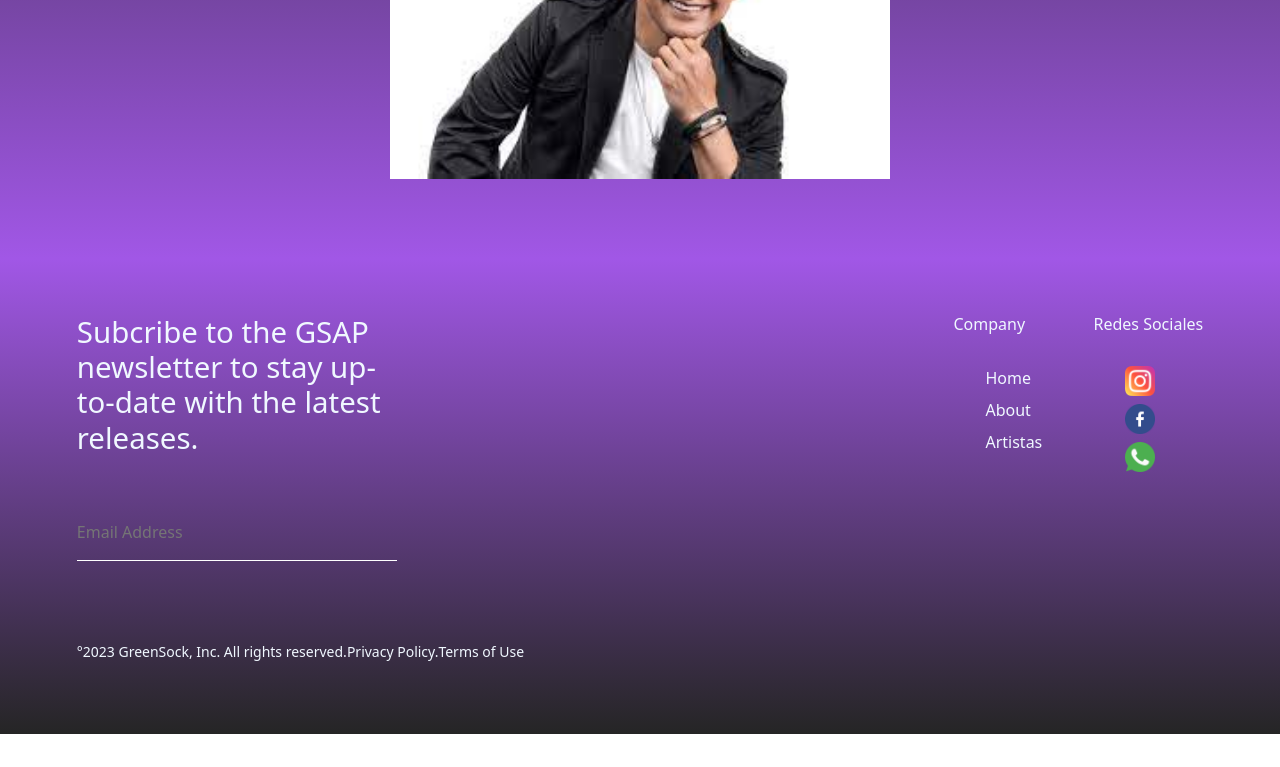
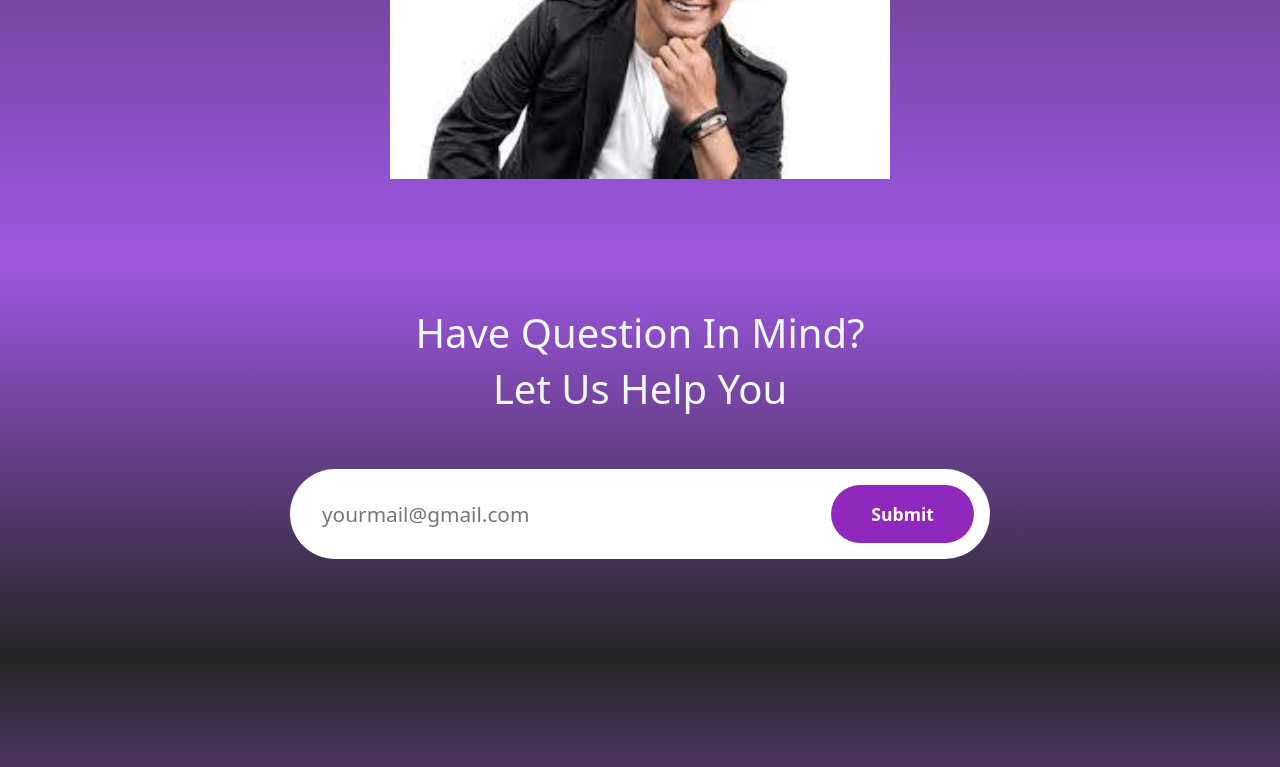
Before and after one commit to Juanolarte11/YGENESIS, a React (Create React App) app: page / in a window 1280 px wide. Shown: the part 2000-2767 px from the top of the page. Before the commit the page ends 2734 px from the top, so only its background shows below. Built offline with nearby package versions, Linux system fonts and the light colour scheme.

Commit message:
Se termino el componente footer y contact

```diff
--- a/src/App.js
+++ b/src/App.js
@@ -2,6 +2,7 @@ import Navbar from "./Components/Navbar"
 import AcercaYo from "./Screens/AcercaYo";
 import Artistas from "./Screens/Artistas";
 import Conctact from "./Screens/Conctact";
+import Footer from "./Screens/Footer";
 import Home from "./Screens/Home";
 
 
@@ -14,6 +15,7 @@ function App() {
       <AcercaYo/>
       <Artistas/>
       <Conctact/>
+      <Footer/>
     </div>
   );
 }
--- a/src/Components/Navbar.module.css
+++ b/src/Components/Navbar.module.css
@@ -61,7 +61,7 @@
         justify-content: space-evenly;
         height: 60px;
         background-color: rgb(77, 52, 100);
-        width: 100%;
+        width: auto;
     }
 }
 
--- a/src/Screens/Artistas.jsx
+++ b/src/Screens/Artistas.jsx
@@ -29,7 +29,7 @@ const Artistas = () => {
 
     return (
         <div name="Artistas" className={styles.carousel}>
-            <h2 className={styles.title}>Artistas que manejo</h2>
+            <h2 className={styles.title}>Artistas que se manejan</h2>
             <div className={styles.carouselContainer}>
                 <FaArrowCircleLeft onClick={handlePrev} size={100} className={styles.flechaLogo} />
                 <Artista artista={artistas[currentIndex]}/>
--- a/src/Screens/Conctact.jsx
+++ b/src/Screens/Conctact.jsx
@@ -1,58 +1,80 @@
-import React from 'react'
-import styles from './Contact.module.css'
-import { Link } from 'react-scroll';
+// import React, { useState } from 'react'
+// import styles from './Contact.module.css'
+// import { Link } from 'react-scroll';
 
-const Conctact = () => {
-    return (
-        <footer>
-            <div className={styles.footerWrapper}>
-                <div className={styles.footerSection}>
-                    <div className={styles.footerSubcribe}>
-                        <h2>  Subcribe to the GSAP newsletter to stay up-to-date with the latest releases. </h2>
-                        <div className={styles.inputBox}>
-                            <input type="email" placeholder='Email Address' />
-                            <button>
+// const Conctact = () => {
 
-                            </button>
-                        </div>
-                    </div>
-                    <nav className={styles.footerNav}>
-                        <div>
-                            <h3>Company</h3>
-                            <ul>
-                                <li><Link to='Home' className={styles.A}>Home</Link></li>
-                                <li><Link to='AcercaDeMi' className={styles.A}>About</Link></li>
-                                <li><Link to='Artistas' className={styles.A}>Artistas</Link></li>
-                            </ul>
-                        </div>
-                        <div>
-                            <h3>Redes Sociales</h3>
-                            <ul>
-                                <li><a href='https://www.instagram.com/'><img className={styles.imagenSimbolo} src={require("../assets/instagram.png")} alt="Simbolo Instagram" /></a></li>
-                                <li><a href='https://www.facebook.com/?locale=es_LA'><img className={styles.imagenSimbolo} src={require("../assets/facebook.png")} alt="Simbolo Facebook" /></a></li>
-                                <li><a href='https://www.youtube.com/'><img className={styles.imagenSimbolo} src={require("../assets/whatsapp.png")} alt="Simbolo Whatsapp" /></a></li>
-                            </ul>
-                        </div>
+//     const [email, setEmail] = useState('');
 
-                    </nav>
-                </div>
-                <div className={styles.footerCopyright}>
-                    <p>°2023 GreenSock, Inc. All rights reserved.</p>
-                    <p>Privacy Policy.</p>
-                    <p>Terms of Use</p>
-                </div>
-            </div>
-        </footer>
-    )
-}
+//     const handleSubscribe = () => {
+//         // Aquí puedes utilizar la información del formulario, como el correo electrónico
+//         // para enviar un mensaje al destinatario deseado.
 
-export default Conctact
+//         // En este ejemplo, se abrirá el cliente de correo del usuario con un destinatario predefinido.
+//         const subject = 'Suscripción al boletín GSAP';
+//         const mailtoLink = `mailto:destinatario@gmail.com?subject=${encodeURIComponent(subject)}`;
+
+//         window.location.href = mailtoLink;
+//     };
+
+//     return (
+//         <footer>
+//             <div className={styles.footerWrapper}>
+//                 <div className={styles.footerSection}>
+//                     <div className={styles.footerSubcribe}>
+//                         <h2>Contact us for event inquiries and stay informed about our upcoming projects.</h2>
+//                         <div className={styles.inputBox}>
+//                             <input type="email" placeholder='Your Email Address' />
+//                             <button onClick={handleSubscribe}>Send</button>
+//                         </div>
+//                     </div>
+//                     <nav className={styles.footerNav}>
+//                         <div>
+//                             <h3>Company</h3>
+//                             <ul>
+//                                 <li><Link to='Home' className={styles.A}>Home</Link></li>
+//                                 <li><Link to='AcercaDeMi' className={styles.A}>About</Link></li>
+//                                 <li><Link to='Artistas' className={styles.A}>Artistas</Link></li>
+//                             </ul>
+//                         </div>
+//                         <div>
+//                             <h3>Redes Sociales</h3>
+//                             <ul>
+//                                 <li><a href='https://www.instagram.com/'><img className={styles.imagenSimbolo} src={require("../assets/instagram.png")} alt="Simbolo Instagram" /></a></li>
+//                                 <li><a href='https://www.facebook.com/?locale=es_LA'><img className={styles.imagenSimbolo} src={require("../assets/facebook.png")} alt="Simbolo Facebook" /></a></li>
+//                                 <li><a href='https://www.youtube.com/'><img className={styles.imagenSimbolo} src={require("../assets/whatsapp.png")} alt="Simbolo Whatsapp" /></a></li>
+//                             </ul>
+//                         </div>
+
+//                     </nav>
+//                 </div>
+//                 <div className={styles.footerCopyright}>
+//                     <p>°2023 GreenSock, Inc. All rights reserved.</p>
+//                     <p>Privacy Policy.</p>
+//                     <p>Terms of Use</p>
+//                 </div>
+//             </div>
+//         </footer>
+//     )
+// }
+
+// export default Conctact
 
 
+import React from "react";
+import styles from "./Contact.module.css"
 
+const Contact = () => {
+    return (
+        <div className={styles.contactPageWrapper}>
+            <h1 className={styles.primaryHeading}>Have Question In Mind?</h1>
+            <h1 className={styles.primaryHeading}>Let Us Help You</h1>
+            <div className={styles.contactFormContainer}>
+                <input type="text" placeholder="yourmail@gmail.com" />
+                <button className={styles.secondaryButton}>Submit</button>
+            </div>
+        </div>
+    );
+};
 
-// <div name='Contacto'className={styles.contactContainer}>
-//     <img className={styles.imagenSimbolo} src={require("../assets/instagram.png")} alt="Simbolo Instagram" />
-//     <img className={styles.imagenSimbolo} src={require("../assets/facebook.png")} alt="Simbolo Facebook" />
-//     <img className={styles.imagenSimbolo} src={require("../assets/whatsapp.png")} alt="Simbolo Whatsapp" />
-// </div>
+export default Contact;
--- a/src/Screens/Contact.module.css
+++ b/src/Screens/Contact.module.css
@@ -1,4 +1,4 @@
-*,
+/* *,
 *::before,
 *::after{
     margin: 0;
@@ -24,6 +24,7 @@ a,
 .A,
 button{
     cursor: pointer;
+    color: aliceblue;
 }
 
 footer {
@@ -117,4 +118,88 @@ footer {
 img{
     width: 30px;
     height: 30px;
+} */
+
+.contactPageWrapper h1 {
+    max-width: 900px !important;
+    color: aliceblue;
 }
+
+.contactPageWrapper {
+    display: flex;
+    align-items: center;
+    justify-content: center;
+    flex-direction: column;
+    background: linear-gradient(180deg, rgb(161, 87, 230), rgb(37, 37, 37));
+    padding-bottom: 100px;
+    padding-top: 50px;
+}
+
+.contactFormContainer {
+    background-color: white;
+    max-width: 700px;
+    width: 100%;
+    margin-top: 3rem;
+    display: flex;
+    align-items: center;
+    padding: 1rem;
+    border-radius: 5rem;
+}
+
+.contactFormContainer input {
+    flex: 1;
+    height: 100%;
+    border: none;
+    outline: none;
+    font-size: 1.3rem;
+    padding: 0.5rem 1rem;
+}
+
+.secondaryButton {
+    padding: 1rem 2.5rem;
+    background-color: #9028bd;
+    outline: none;
+    border: none;
+    border-radius: 5rem;
+    font-size: 1.1rem;
+    cursor: pointer;
+    font-weight: 600;
+    color: white;
+    transition: 0.2s;
+    display: flex;
+    align-items: center;
+    justify-content: center;
+}
+
+.secondaryButton svg {
+    margin-left: 0.75rem;
+    font-size: 1.5rem;
+}
+
+.secondaryButton:hover {
+    background-color: #532470;
+}
+
+@media (max-width: 800px) {
+    .contactFormContainer {
+        padding: 0.5rem !important;
+        flex-direction: column;
+        justify-content: center;
+        align-items: center;
+        border-radius: 1rem !important;
+    }
+
+    .contactFormContainer input {
+        font-size: 1rem !important;
+        max-width: 100%;
+        padding: 0.5rem 1rem !important;
+        margin-bottom: 0.8rem !important;
+        text-align: center;
+    }
+
+    .secondaryButton {
+        font-size: 1rem;
+        padding: 0.8rem 2rem;
+        cursor: pointer;
+    }
+}
--- /dev/null
+++ b/src/Screens/Footer.jsx
@@ -0,0 +1,45 @@
+import React from "react";
+import Logo from "../assets/favicon.png";
+import { BsTwitter } from "react-icons/bs";
+import { BsYoutube } from "react-icons/bs";
+import { FaFacebookF } from "react-icons/fa";
+import styles from "./Footer.module.css";  // Asegúrate de importar los estilos del módulo
+
+const Footer = () => {
+    return (
+        <div className={styles.footerWrapper}>
+            <div className={styles.footerSectionOne}>
+                <div className={styles.footerLogoContainer}>
+                    <img src={Logo} alt="" />
+                </div>
+                <div className={styles.footerIcons}>
+                    <BsTwitter />
+                    <BsYoutube />
+                    <FaFacebookF />
+                </div>
+            </div>
+            <div className={styles.footerSectionTwo}>
+                <div className={styles.footerSectionColumns}>
+                    <span>Qualtiy</span>
+                    <span>Help</span>
+                    <span>Share</span>
+                    <span>Carrers</span>
+                    <span>Testimonials</span>
+                    <span>Work</span>
+                </div>
+                <div className={styles.footerSectionColumns}>
+                    <span>244-5333-7783</span>
+                    <span>hello@food.com</span>
+                    <span>press@food.com</span>
+                    <span>contact@food.com</span>
+                </div>
+                <div className={styles.footerSectionColumns}>
+                    <span>Terms & Conditions</span>
+                    <span>Privacy Policy</span>
+                </div>
+            </div>
+        </div>
+    );
+};
+
+export default Footer;
--- /dev/null
+++ b/src/Screens/Footer.module.css
@@ -0,0 +1,59 @@
+.footerWrapper {
+    display: flex;
+    height: 100%;
+    background: linear-gradient(180deg, rgb(37, 37, 37), rgb(161, 87, 230));
+    padding-top: 100px;
+    padding-bottom: 50px;
+}
+
+.footerLogoContainer {
+    max-width: 110px;
+}
+
+.footerIcons {
+    margin-top: 2.5rem;
+}
+
+.footerIcons svg {
+    font-size: 1.5rem;
+    margin-right: 1.25rem;
+    color: #ffffff;
+}
+
+.footerSectionOne {
+    padding-left: 50px;
+}
+
+.footerSectionTwo {
+    flex: 1;
+    display: flex;
+    justify-content: flex-end;
+}
+
+.footerSectionColumns {
+    display: flex;
+    flex-direction: column;
+    min-width: 190px;
+}
+
+.footerSectionColumns span {
+    margin: 0.25rem 0rem;
+    font-weight: 600;
+    color: #ffffff;
+    cursor: pointer;
+}
+
+@media (maxWidth: 800px) {
+    .footerWrapper {
+        flex-direction: column;
+    }
+
+    .footerSectionTwo {
+        flex-direction: column;
+        margin-top: 2rem;
+    }
+
+    .footerSectionColumns {
+        margin: 1rem 0rem;
+    }
+}
```
Also changed, not shown: src/assets/favicon.png (added).
